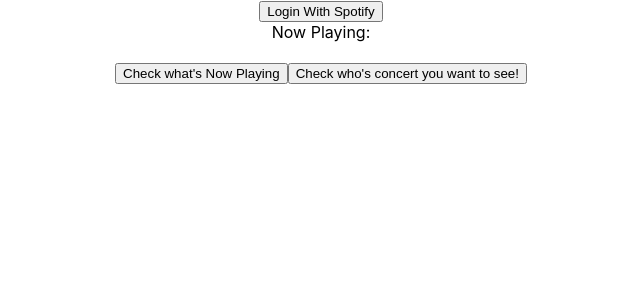
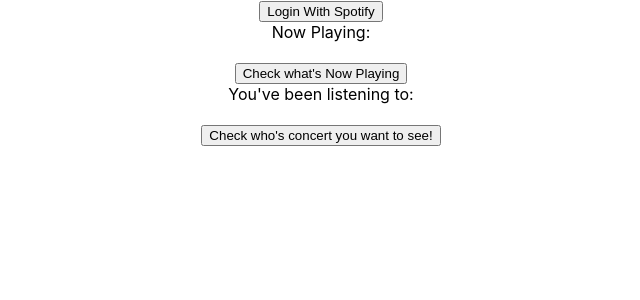
Before and after one commit to SophieKutie/concertifyyyy, a React (Create React App) app in the folder client/: page / in a window 1280 px wide. Shown: the top 300 px of the page, without its empty margins (319-959 px from the left). Built offline with nearby package versions, Linux system fonts and the light colour scheme; what spotify-web-api-js would draw is missing.

Commit message:
top artists with non-functional button

```diff
--- a/client/src/App.js
+++ b/client/src/App.js
@@ -16,13 +16,13 @@
     loggedIn: token ? true : false,
     nowPlaying: {
         name: '',
-        image: '' } //,
+        image: '' }, //,
         // serverData: {},
         // filterString: ''
-    //topArtists: {
-     // name: '',
-      //image: ''
-
+    topArtists: {
+     name: '',
+    image: ''
+    }
 
 
 
@@ -92,15 +92,14 @@
           </button>
 
 
-        {/* <div>
+        <div>
           You've been listening to: { this.state.topArtists.name }
         </div>
 
         <div>
-          <img src={this.state.topArtists.image} style={{ width: 200 }}/>
+          <img src={this.state.topArtists.image} style={{ width: 100 }}/>
         </div>
-          */}
-          <button onClick={() => this.getTopArtists()}>
+                   <button onClick={() => this.getTopArtists()}>
             Check who's concert you want to see!
           </button>
 
```
